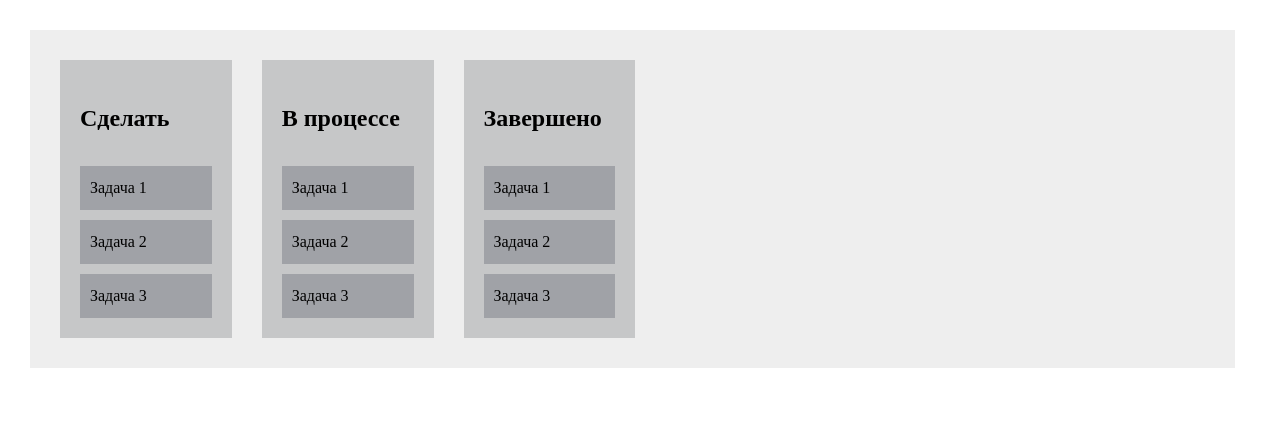
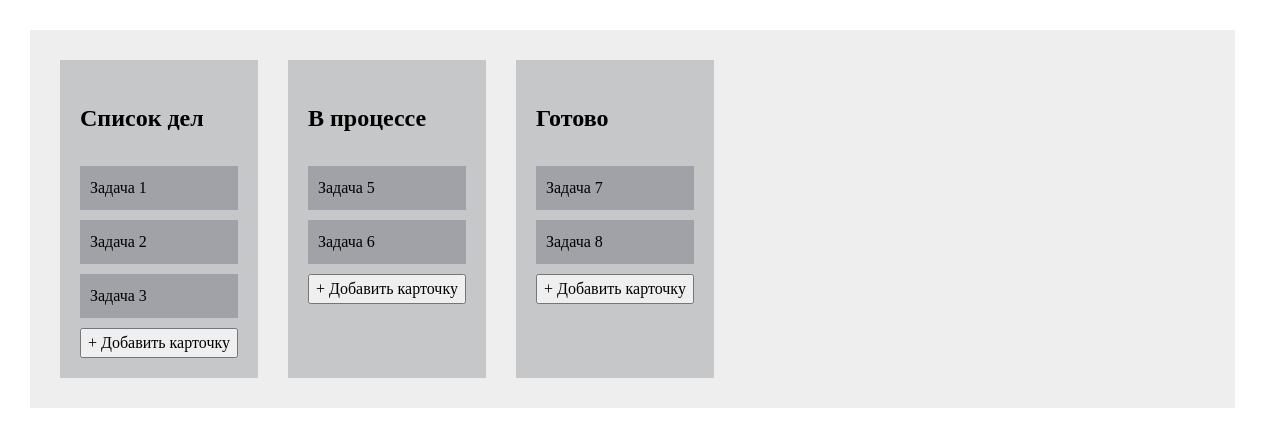
Before and after one commit to cyan1dealex/kanban-coursework, a React (Vite) app: page / in a window 1280 px wide. Shown: the top 446 px of the page. Built offline with nearby package versions, Linux system fonts and the light colour scheme.

Commit message:
added task creation logic

```diff
--- a/src/components/Board.jsx
+++ b/src/components/Board.jsx
@@ -1,12 +1,36 @@
+import { useState } from 'react'
 import Column from './Column'
 
 const Board = () => {
-    const columns = ["Сделать", "В процессе", "Завершено"]
+    const [columns, setColumns] = useState([
+        {
+            title: "Список дел",
+            tasks: ["Задача 1", "Задача 2", "Задача 3"]
+        },
+        {
+            title: "В процессе",
+            tasks: ["Задача 5", "Задача 6"]
+        },
+        {
+            title: "Готово",
+            tasks: ["Задача 7", "Задача 8"]
+        },
+    ]);
+
+    const addTask = (columnIndex, text) => {
+        setColumns((prev) =>
+            prev.map((col, i) =>
+                i === columnIndex
+                ? {...col, tasks: [...col.tasks, text]}
+                : col
+            )
+        )
+    }
 
     return (
         <div className="board">
-            {columns.map((title) => (
-                <Column key={title} title={title }/>
+            {columns.map((col, index) => (
+                <Column key={col.title} title={col.title} tasks={col.tasks} onAddTask={(text) => addTask(index, text)}/>
             ))}
         </div>
     )
--- a/src/components/Column.jsx
+++ b/src/components/Column.jsx
@@ -1,14 +1,40 @@
+import { useState } from 'react'
 import TaskCard from './TaskCard'
 
-const Column = ({ title }) => {
+const Column = ({ title, tasks, onAddTask }) => {
+    const [isAdding, setIsAdding] = useState(false)
+    const [text, setText] = useState("")
+
+    const handleSubmit = () => {
+        if (!text.trim()) return;
+
+        onAddTask(text)
+        setText("")
+        setIsAdding(false)
+    }
 
     return (
         <div className="column">
             <h2>{title}</h2>
 
-            <TaskCard text="Задача 1"></TaskCard>
-            <TaskCard text="Задача 2"></TaskCard>
-            <TaskCard text="Задача 3"></TaskCard>
+            {tasks.map((text) => (
+                <TaskCard key={text} text={text}></TaskCard>
+            ))}
+
+            {isAdding ? (
+                <div>
+                    <input
+                        type="text"
+                        placeholder="Текст задачи"
+                        value={text}
+                        onChange={(e) => setText(e.target.value)}
+                    />
+                    <button onClick={handleSubmit}>Добавить </button>
+                </div>
+            ) : (
+                <button onClick={() => setIsAdding(true)}>+ Добавить карточку</button>
+            )}
+
         </div>
     )
 }
```
